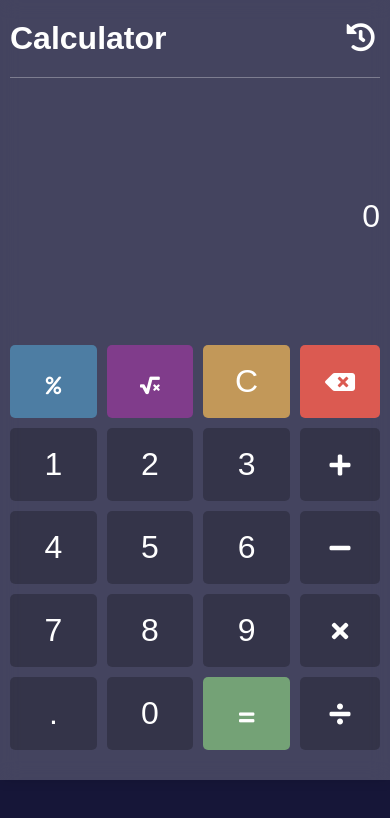
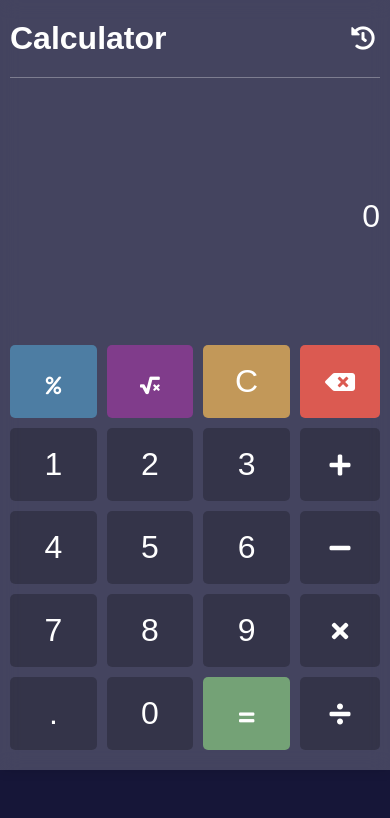
Before and after one commit to aniljasel/calculator, a plain HTML site: page index.html in a window 390 px wide. Drawn offline with nearby package versions, Linux system fonts and the light colour scheme.

Commit message:
Update styles.css

```diff
--- a/styles.css
+++ b/styles.css
@@ -267,12 +267,12 @@ body {
     }
 
     .header button {
-        font-size: 1.8rem;
+        font-size: 1.5rem;
     }
 
     .buttons {
         margin-top: 50px;
-        padding-bottom: 20px;
+        padding-bottom: 10px;
     }
 
     .inputs {
```
